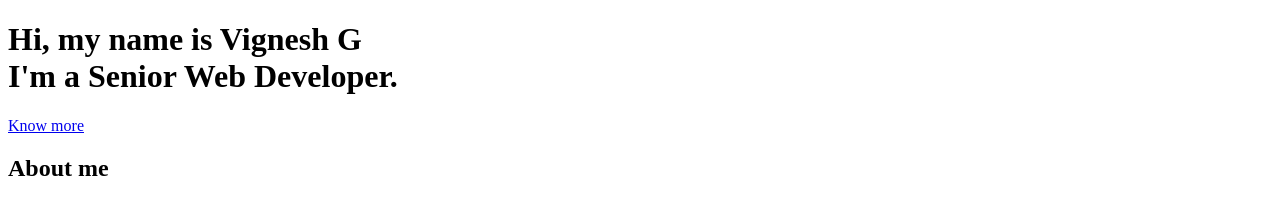
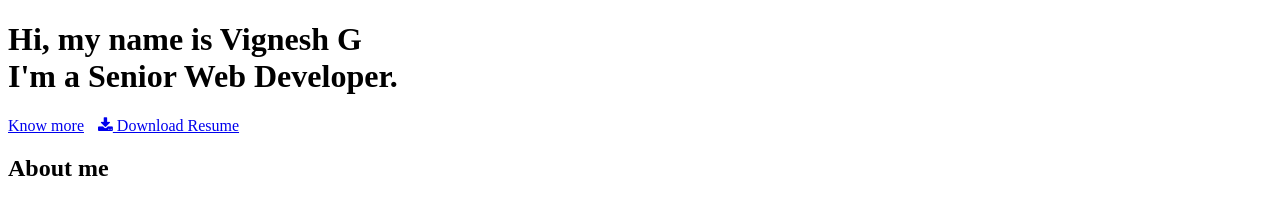
Before and after one commit to VigneshG1616/simplefolio, a website: page src/template.html in a window 1280 px wide. Shown: the top 199 px of the page. Drawn offline with nearby package versions, Linux system fonts and the light colour scheme.

Commit message:
Update template.html

```diff
--- a/src/template.html
+++ b/src/template.html
@@ -1,14 +1,3 @@
-<!--
-  Hello!
-  -
-  Simplefolio is a clean and responsive portfolio template for Developers!
-  Created by Jacobo Martinez.
-  -
-  Github Repo: https://github.com/cobidev/simplefolio/
-  Readme: https://github.com/cobidev/simplefolio/README.md
-  -
-  For business & inquires, contact me -> jacobojavier98@gmail.com
--->
 <!DOCTYPE html>
 <html lang="en">
   <head>
@@ -53,8 +42,16 @@
           I'm a Senior Web Developer.
         </h1>
         <p class="hero-cta" class="load-hidden">
-          <a class="cta-btn cta-btn--hero" href="#about">Know more</a>
-        </p>
+      <a class="cta-btn cta-btn--hero" href="#about">Know more</a>
+      <a
+        class="cta-btn cta-btn--hero"
+        href="./assets/VigneshG_Resume.pdf"
+        download
+        style="margin-left: 10px"
+      >
+        <i class="fa fa-download" aria-hidden="true"></i> Download Resume
+      </a>
+    </p>
       </div>
     </div>
     <!-- /END Hero Section -->
```
